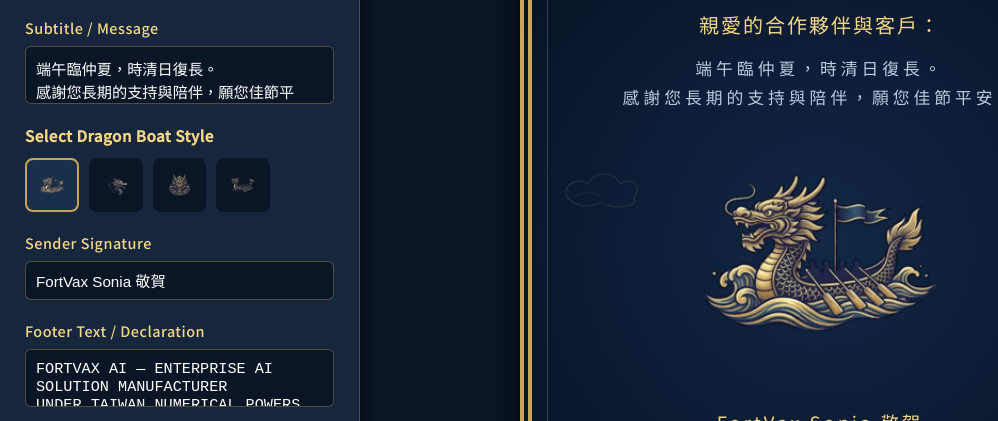
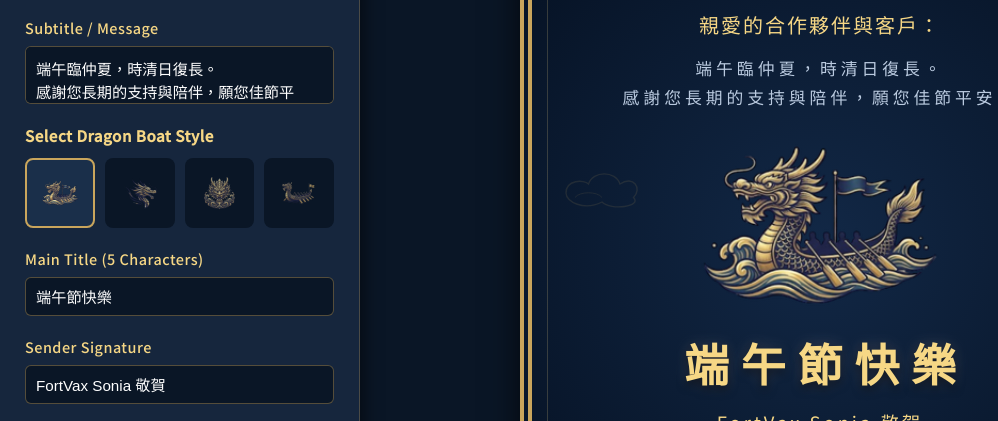
Before and after one commit to Soniatw9/duanwu-generator, a plain HTML site: page index.html in a window 1280 px wide. Shown: the part 157-578 px from the top of the page, 0-998 px from the left. Drawn offline with nearby package versions, Linux system fonts and the light colour scheme.

Commit message:
Add main title input and modify boat options layout V1.0
Updated the dragon boat card generator with a new main title input and adjusted the layout of the boat options grid.

```diff
--- a/index.html
+++ b/index.html
@@ -99,7 +99,7 @@
 
         .boat-options-grid {
             display: grid;
-            grid-template-columns: repeat(5, 1fr);
+            grid-template-columns: repeat(4, 1fr); /* 修改為 4 欄排版 */
             gap: 10px;
         }
 
@@ -226,7 +226,7 @@
 
         .svg-core-container {
             width: 420px;
-            height: 250px;
+            height: 200px;
             display: flex;
             justify-content: center;
             align-items: center;
@@ -237,7 +237,19 @@
             width: 100%;
             max-width: 320px;
             height: auto;
-            margin-bottom: 15px;
+        }
+
+        /* 龍舟下方的大字樣式 */
+        .display-main-title {
+            font-family: 'Noto Serif TC', serif;
+            font-size: 2.8rem;
+            font-weight: 900;
+            color: var(--gold-light);
+            text-shadow: 0 4px 10px rgba(0, 0, 0, 0.6), 0 0 15px rgba(246, 215, 211, 0.2);
+            letter-spacing: 12px;
+            padding-left: 12px; /* 抵銷最後一個字的間距以求置中 */
+            margin-top: 5px;
+            text-align: center;
         }
 
         /* 底部落款與Logo宣告文字 */
@@ -321,6 +333,11 @@
         </div>
 
         <div class="input-group">
+            <label for="input-main-title">Main Title (5 Characters)</label>
+            <input type="text" id="input-main-title" value="端午節快樂" maxlength="10">
+        </div>
+
+        <div class="input-group">
             <label for="input-sender">Sender Signature</label>
             <input type="text" id="input-sender" value="FortVax Sonia 敬賀">
         </div>
@@ -354,6 +371,7 @@
                 <div class="svg-core-container">
                     <img id="dynamic-dragon-boat" src="./dragon-boat/dragon-boat-1.png" alt="Selected Dragon Boat">
                 </div>
+                <div class="display-main-title" id="target-main-title">端午節快樂</div>
             </div>
 
             <div class="footer-section">
@@ -370,6 +388,7 @@
         const inputs = {
             recipient: document.getElementById('input-recipient'),
             subtitle: document.getElementById('input-subtitle'),
+            mainTitle: document.getElementById('input-main-title'), // 新增
             sender: document.getElementById('input-sender'),
             logoText: document.getElementById('input-logo-text')
         };
@@ -378,23 +397,25 @@
             recipient: document.getElementById('target-recipient'),
             subtitle: document.getElementById('target-subtitle'),
             boat: document.getElementById('dynamic-dragon-boat'),
+            mainTitle: document.getElementById('target-main-title'), // 新增
             sender: document.getElementById('target-sender'),
             logoText: document.getElementById('target-logo-text')
         };
 
-        // 即時預覽同步
+        /* 即時預覽同步 */
         inputs.recipient.addEventListener('input', (e) => targets.recipient.innerText = e.target.value);
         inputs.sender.addEventListener('input', (e) => targets.sender.innerText = e.target.value);
+        inputs.mainTitle.addEventListener('input', (e) => targets.mainTitle.innerText = e.target.value); // 新增
         inputs.subtitle.addEventListener('input', (e) => {
             targets.subtitle.innerHTML = e.target.value.replace(/\n/g, '<br>');
         });
 
-        // 同步底部雙行宣言 (處理 Textarea 換行)
+        /* 同步底部雙行宣言 (處理 Textarea 換行) */
         inputs.logoText.addEventListener('input', (e) => {
             targets.logoText.innerHTML = e.target.value.replace(/\n/g, '<br>');
         });
 
-        // 龍舟船樣式選擇邏輯
+        /* 龍舟船樣式選擇邏輯 */
         const boatOptions = document.querySelectorAll('.boat-option');
 
         boatOptions.forEach(option => {
@@ -406,12 +427,12 @@
 
                 // 3. 獲取 data-boat-id
                 const boatId = option.getAttribute('data-boat-id');
-                // 4. 動態更新畫布中的龍舟圖片路徑，使用正確的資料夾路徑
+                // 4. 動態更新畫布中的龍舟圖片路徑
                 targets.boat.src = `./dragon-boat/dragon-boat-${boatId}.png`;
             });
         });
 
-        // 高清圖片導出功能
+        /* 高清圖片導出功能 */
         function downloadPoster() {
             const poster = document.getElementById('poster-canvas');
 
```
